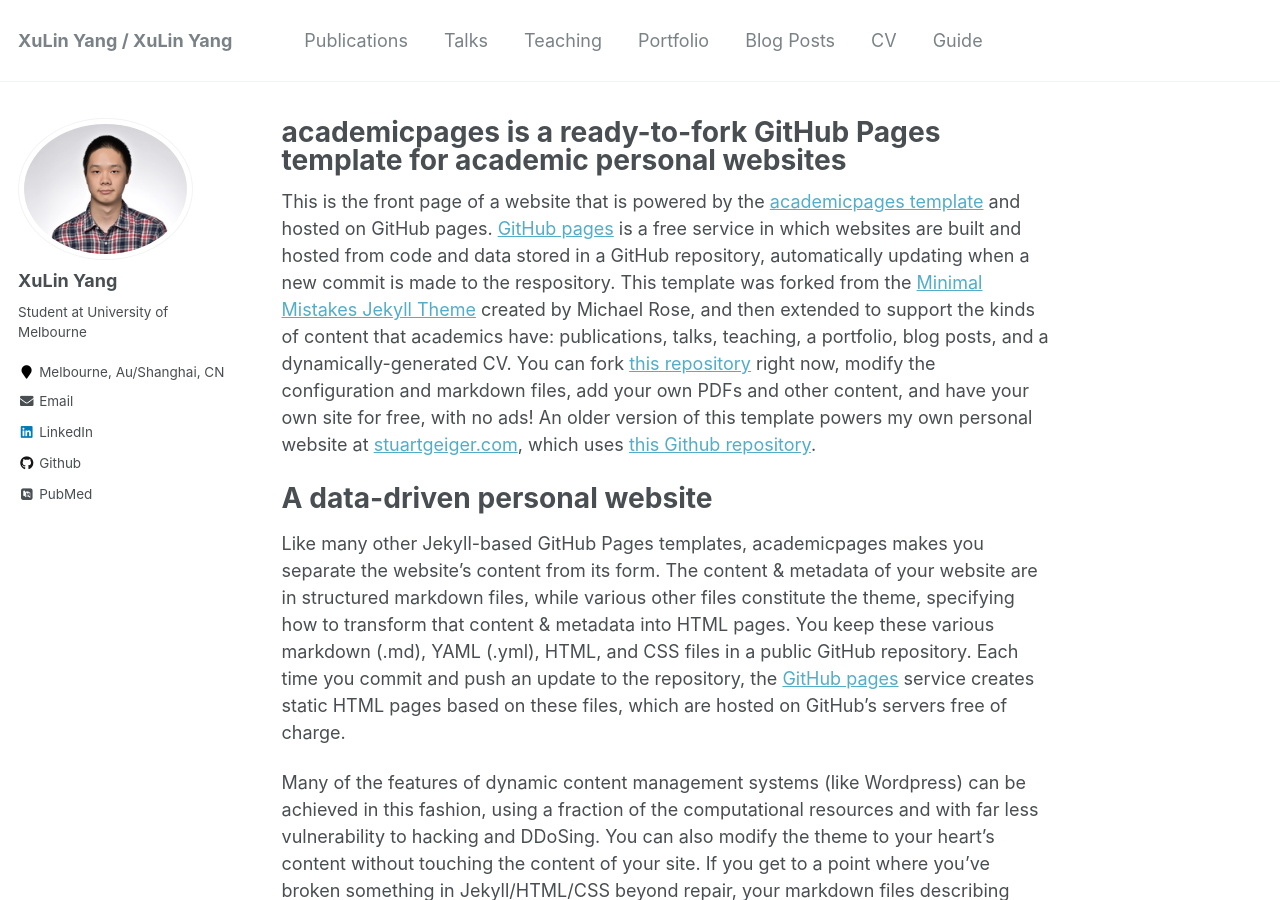
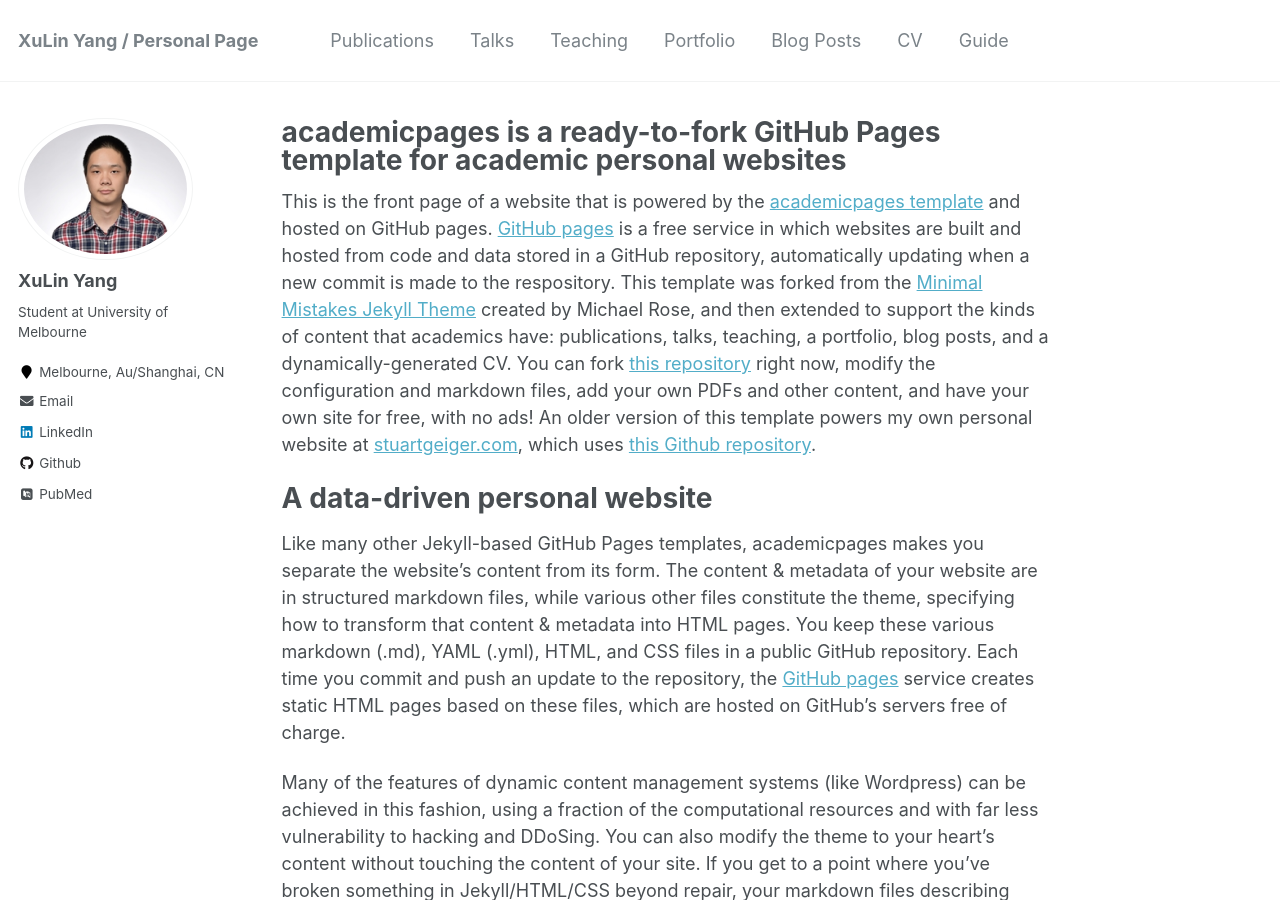
Before and after one commit to yangxvlin/yangxvlin.github.io, a Jekyll site: the page built from _pages/about.md, in a window 1280 px wide and 900 px high. Built offline with Jekyll 4.4.1, drawn with Linux system fonts in a browser that asks for light colours; some web fonts are replaced.

Commit message:
modify site settings

```diff
--- a/_config.yml
+++ b/_config.yml
@@ -7,7 +7,7 @@
 
 # Site Settings
 locale                   : "en-US"
-title                    : "XuLin Yang / XuLin Yang"
+title                    : "XuLin Yang / Personal Page"
 title_separator          : "-"
 name                     : &name "XuLin Yang"
 description              : &description "personal description"
```
